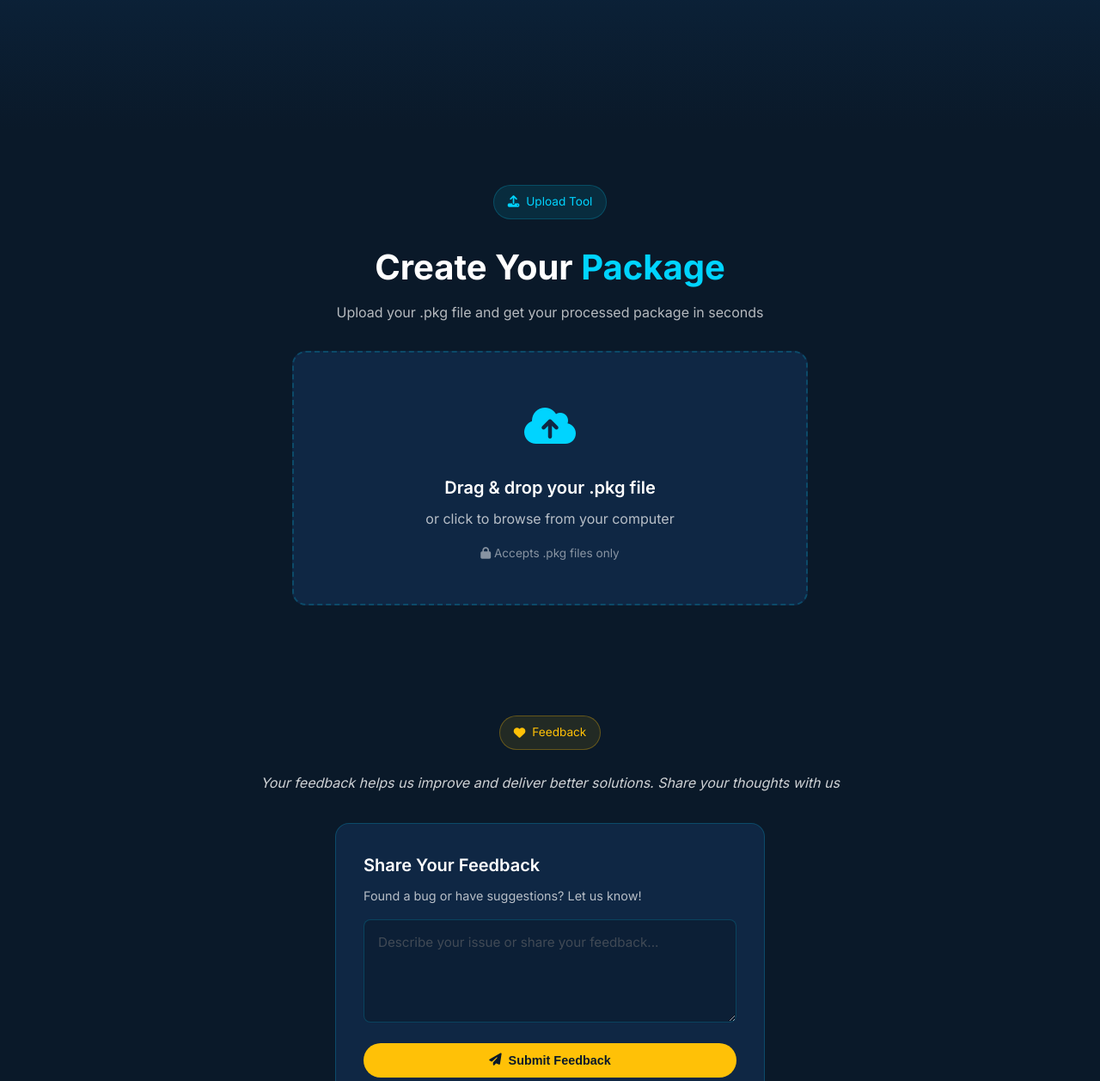
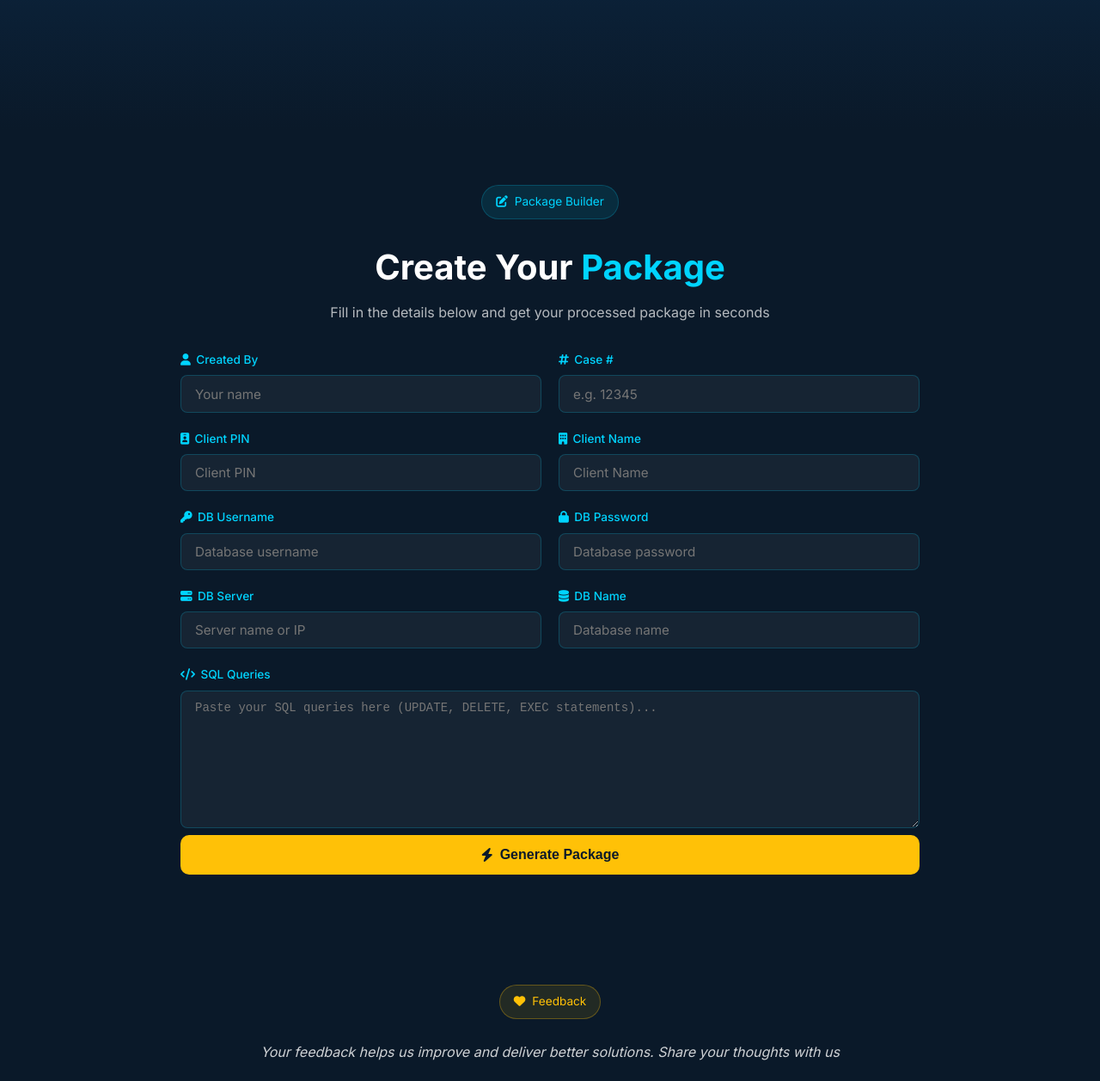
Before and after one commit to abhirs2183-sys/VercelAppPreTest10, a Flask app: page / in a window 1280 px wide. Shown: the part 649-1906 px from the top of the page at 86% size. Run offline with Flask 3, Linux system fonts and the light colour scheme.

Commit message:
Add a form to build packages directly from input fields
Replace the file upload functionality with a form that accepts direct input for package generation. This includes updating backend routes, SQL processing, frontend JavaScript, and CSS styles to handle the new input fields and submission process.

Replit-Commit-Author: Agent
Replit-Commit-Session-Id: 6f2393e9-d22b-47c7-870d-32ca7653e3f1
Replit-Commit-Checkpoint-Type: full_checkpoint
Replit-Commit-Event-Id: 410bd3f9-5bdf-4751-8bfe-d9b2818caeef
Replit-Commit-Screenshot-Url: https://storage.googleapis.com/screenshot-production-us-central1/3609cdba-fad6-4098-9915-40c1b5dedb33/6f2393e9-d22b-47c7-870d-32ca7653e3f1/IadqaTd
Replit-Helium-Checkpoint-Created: true

```diff
--- a/Datafix-Assembler/routes.py
+++ b/Datafix-Assembler/routes.py
@@ -32,31 +32,40 @@ def log_user_activity(created_by, case_id):
 def index():
     return render_template('index.html')
 
-@app.route('/upload', methods=['POST'])
-def upload_file():
-    if 'file' not in request.files:
-        return jsonify({'error': 'No file provided'}), 400
+@app.route('/generate', methods=['POST'])
+def generate_package():
+    from sql_processor import process_from_fields
+    data = request.get_json()
 
-    file = request.files['file']
-    if file.filename == '':
-        return jsonify({'error': 'No file selected'}), 400
+    metadata = {
+        'created_by': (data.get('created_by') or '').strip(),
+        'case_id': (data.get('case_id') or '').strip(),
+        'client_pin': (data.get('client_pin') or '').strip(),
+        'client_name': (data.get('client_name') or '').strip(),
+        'username': (data.get('db_username') or '').strip(),
+        'password': (data.get('db_password') or '').strip(),
+        'db_server': (data.get('db_server') or '').strip(),
+        'db_name': (data.get('db_name') or '').strip(),
+    }
+    sql_text = (data.get('sql_queries') or '').strip()
 
-    if not file.filename or not file.filename.endswith('.pkg'):
-        return jsonify({'error': 'Only .pkg files are accepted'}), 400
+    required = ['created_by', 'case_id', 'client_pin', 'client_name', 'username', 'password', 'db_server', 'db_name']
+    for field in required:
+        if not metadata[field]:
+            label = field.replace('_', ' ').title()
+            return jsonify({'error': f'{label} is required'}), 400
+
+    if not sql_text:
+        return jsonify({'error': 'SQL Queries cannot be empty'}), 400
 
     try:
-        content = file.read().decode('utf-8', errors='replace')
-        result = process_pkg_file(content)
+        result = process_from_fields(metadata, sql_text)
 
         if 'error' in result:
             return jsonify({'error': result['error']}), 400
 
-        # Log user activity
         try:
-            if result.get('created_by') and result.get('case_id'):
-                log_user_activity(result['created_by'], result['case_id'])
-            else:
-                logging.warning(f"Metadata missing for logging: created_by={result.get('created_by')}, case_id={result.get('case_id')}")
+            log_user_activity(result['created_by'], result['case_id'])
         except Exception as log_err:
             logging.error(f"Activity logging failed: {str(log_err)}")
 
@@ -67,8 +76,8 @@ def upload_file():
             'case_id': result['case_id']
         })
     except Exception as e:
-        logging.error(f"Error processing file: {str(e)}")
-        return jsonify({'error': f'Error processing file: {str(e)}'}), 500
+        logging.error(f"Error generating package: {str(e)}")
+        return jsonify({'error': f'Error generating package: {str(e)}'}), 500
 
 from app import app, db, Feedback
 
--- a/Datafix-Assembler/static/css/styles.css
+++ b/Datafix-Assembler/static/css/styles.css
@@ -771,6 +771,89 @@ body.light-mode {
 }
 
 
+.input-form {
+    width: 100%;
+    max-width: 860px;
+    margin: 0 auto;
+}
+
+.form-grid {
+    display: grid;
+    grid-template-columns: 1fr 1fr;
+    gap: 1.25rem;
+    margin-bottom: 1.25rem;
+}
+
+.form-group {
+    display: flex;
+    flex-direction: column;
+    gap: 0.4rem;
+}
+
+.form-group-full {
+    grid-column: 1 / -1;
+}
+
+.form-label {
+    font-size: 0.85rem;
+    font-weight: 500;
+    color: var(--primary-cyan);
+    display: flex;
+    align-items: center;
+    gap: 0.4rem;
+}
+
+.form-input,
+.form-textarea {
+    padding: 0.7rem 1rem;
+    border-radius: 8px;
+    border: 1px solid var(--border-dark);
+    font-family: inherit;
+    font-size: 0.95rem;
+    outline: none;
+    transition: border-color 0.2s, box-shadow 0.2s;
+    width: 100%;
+}
+
+.dark-mode .form-input,
+.dark-mode .form-textarea {
+    background: rgba(255, 255, 255, 0.05);
+    color: var(--text-white);
+    border-color: rgba(0, 212, 255, 0.2);
+}
+
+.light-mode .form-input,
+.light-mode .form-textarea {
+    background: #fff;
+    color: var(--primary-navy);
+    border-color: rgba(10, 25, 41, 0.15);
+}
+
+.form-input:focus,
+.form-textarea:focus {
+    border-color: var(--primary-cyan);
+    box-shadow: 0 0 0 3px rgba(0, 212, 255, 0.12);
+}
+
+.form-textarea {
+    min-height: 160px;
+    resize: vertical;
+    font-family: 'Courier New', monospace;
+    font-size: 0.875rem;
+}
+
+.btn-generate {
+    display: flex;
+    align-items: center;
+    justify-content: center;
+    gap: 0.5rem;
+    width: 100%;
+    padding: 0.9rem;
+    font-size: 1rem;
+    margin-top: 0.5rem;
+    border-radius: 10px;
+}
+
 @media (max-width: 768px) {
     .hero-title {
         font-size: 2.5rem;
@@ -788,6 +871,10 @@ body.light-mode {
     .footer-bottom {
         flex-direction: column;
         text-align: center;
+    }
+
+    .form-grid {
+        grid-template-columns: 1fr;
     }
 }
 
--- a/Datafix-Assembler/static/js/main.js
+++ b/Datafix-Assembler/static/js/main.js
@@ -127,12 +127,10 @@ function initTypingAnimation() {
 }
 
 document.addEventListener('DOMContentLoaded', function() {
-    // initTypingAnimation(); // Removed for static text
-    // createSnowflakes(); // Removed for new year
     const themeToggle = document.getElementById('themeToggle');
     const body = document.body;
-    const uploadArea = document.getElementById('uploadArea');
-    const fileInput = document.getElementById('fileInput');
+    const inputForm = document.getElementById('inputForm');
+    const generateBtn = document.getElementById('generateBtn');
     const processing = document.getElementById('processing');
     const result = document.getElementById('result');
     const error = document.getElementById('error');
@@ -172,65 +170,37 @@ document.addEventListener('DOMContentLoaded', function() {
         }
     }
 
-    uploadArea.addEventListener('click', function() {
-        fileInput.click();
-    });
+    generateBtn.addEventListener('click', function() {
+        const payload = {
+            created_by: document.getElementById('createdBy').value,
+            case_id: document.getElementById('caseId').value,
+            client_pin: document.getElementById('clientPin').value,
+            client_name: document.getElementById('clientName').value,
+            db_username: document.getElementById('dbUsername').value,
+            db_password: document.getElementById('dbPassword').value,
+            db_server: document.getElementById('dbServer').value,
+            db_name: document.getElementById('dbName').value,
+            sql_queries: document.getElementById('sqlQueries').value
+        };
 
-    uploadArea.addEventListener('dragover', function(e) {
-        e.preventDefault();
-        uploadArea.classList.add('dragover');
-    });
-
-    uploadArea.addEventListener('dragleave', function(e) {
-        e.preventDefault();
-        uploadArea.classList.remove('dragover');
-    });
-
-    uploadArea.addEventListener('drop', function(e) {
-        e.preventDefault();
-        uploadArea.classList.remove('dragover');
-
-        const files = e.dataTransfer.files;
-        if (files.length > 0) {
-            handleFile(files[0]);
-        }
-    });
-
-    fileInput.addEventListener('change', function() {
-        if (fileInput.files.length > 0) {
-            handleFile(fileInput.files[0]);
-        }
-    });
-
-    function handleFile(file) {
-        if (!file.name.endsWith('.pkg')) {
-            showError('Please upload a .pkg file');
-            return;
-        }
-
-        // Reset UI for new attempt
-        uploadArea.style.display = 'none';
+        inputForm.style.display = 'none';
         result.style.display = 'none';
         error.style.display = 'none';
         processing.style.display = 'block';
 
-        const formData = new FormData();
-        formData.append('file', file);
-
-        fetch('/upload', {
+        fetch('/generate', {
             method: 'POST',
-            body: formData
+            headers: { 'Content-Type': 'application/json' },
+            body: JSON.stringify(payload)
         })
         .then(response => response.json())
         .then(data => {
             processing.style.display = 'none';
-
             if (data.error) {
                 showError(data.error);
-                uploadArea.style.display = 'block';
+                inputForm.style.display = 'block';
                 return;
             }
-
             generatedContent = data.content;
             generatedFilename = data.filename;
             resultFilename.textContent = data.filename;
@@ -238,18 +208,16 @@ document.addEventListener('DOMContentLoaded', function() {
         })
         .catch(err => {
             processing.style.display = 'none';
-            showError('An error occurred while processing the file');
-            uploadArea.style.display = 'block';
+            showError('An error occurred while generating the package');
+            inputForm.style.display = 'block';
             console.error(err);
         });
-    }
+    });
 
     function showError(message) {
         const errorMessage = document.getElementById('errorMessage');
         errorMessage.textContent = message;
         error.style.display = 'flex';
-        // Allow re-uploading the same file after correcting it
-        fileInput.value = '';
     }
 
     downloadBtn.addEventListener('click', function() {
@@ -263,7 +231,6 @@ document.addEventListener('DOMContentLoaded', function() {
         document.body.removeChild(a);
         URL.revokeObjectURL(url);
 
-        // Show validation message for 5 seconds after download
         const validationMessage = document.getElementById('validationMessage');
         if (validationMessage) {
             validationMessage.style.display = 'flex';
@@ -275,8 +242,8 @@ document.addEventListener('DOMContentLoaded', function() {
 
     resetBtn.addEventListener('click', function() {
         result.style.display = 'none';
-        uploadArea.style.display = 'block';
-        fileInput.value = '';
+        error.style.display = 'none';
+        inputForm.style.display = 'block';
         generatedContent = '';
         generatedFilename = '';
         const validationMessage = document.getElementById('validationMessage');
--- a/Datafix-Assembler/templates/index.html
+++ b/Datafix-Assembler/templates/index.html
@@ -50,18 +50,52 @@
         </section>
 
         <section class="upload-section" id="upload-section">
-            <div class="section-badge"><i class="fas fa-upload"></i> Upload Tool</div>
+            <div class="section-badge"><i class="fas fa-edit"></i> Package Builder</div>
             <h2 class="section-title">Create Your <span class="cyan">Package</span></h2>
-            <p class="section-subtitle">Upload your .pkg file and get your processed package in seconds</p>
+            <p class="section-subtitle">Fill in the details below and get your processed package in seconds</p>
 
-            <div class="upload-area" id="uploadArea">
-                <div class="upload-icon">
-                    <i class="fas fa-cloud-upload-alt"></i>
+            <div class="input-form" id="inputForm">
+                <div class="form-grid">
+                    <div class="form-group">
+                        <label class="form-label"><i class="fas fa-user"></i> Created By</label>
+                        <input type="text" id="createdBy" class="form-input" placeholder="Your name">
+                    </div>
+                    <div class="form-group">
+                        <label class="form-label"><i class="fas fa-hashtag"></i> Case #</label>
+                        <input type="text" id="caseId" class="form-input" placeholder="e.g. 12345">
+                    </div>
+                    <div class="form-group">
+                        <label class="form-label"><i class="fas fa-id-badge"></i> Client PIN</label>
+                        <input type="text" id="clientPin" class="form-input" placeholder="Client PIN">
+                    </div>
+                    <div class="form-group">
+                        <label class="form-label"><i class="fas fa-building"></i> Client Name</label>
+                        <input type="text" id="clientName" class="form-input" placeholder="Client Name">
+                    </div>
+                    <div class="form-group">
+                        <label class="form-label"><i class="fas fa-key"></i> DB Username</label>
+                        <input type="text" id="dbUsername" class="form-input" placeholder="Database username">
+                    </div>
+                    <div class="form-group">
+                        <label class="form-label"><i class="fas fa-lock"></i> DB Password</label>
+                        <input type="password" id="dbPassword" class="form-input" placeholder="Database password">
+                    </div>
+                    <div class="form-group">
+                        <label class="form-label"><i class="fas fa-server"></i> DB Server</label>
+                        <input type="text" id="dbServer" class="form-input" placeholder="Server name or IP">
+                    </div>
+                    <div class="form-group">
+                        <label class="form-label"><i class="fas fa-database"></i> DB Name</label>
+                        <input type="text" id="dbName" class="form-input" placeholder="Database name">
+                    </div>
                 </div>
-                <h3 class="upload-title">Drag & drop your .pkg file</h3>
-                <p class="upload-text">or click to browse from your computer</p>
-                <p class="upload-note"><i class="fas fa-lock"></i> Accepts .pkg files only</p>
-                <input type="file" id="fileInput" accept=".pkg" hidden>
+                <div class="form-group form-group-full">
+                    <label class="form-label"><i class="fas fa-code"></i> SQL Queries</label>
+                    <textarea id="sqlQueries" class="form-textarea" placeholder="Paste your SQL queries here (UPDATE, DELETE, EXEC statements)..."></textarea>
+                </div>
+                <button class="btn btn-yellow btn-generate" id="generateBtn">
+                    <i class="fas fa-bolt"></i> Generate Package
+                </button>
             </div>
 
             <div class="processing" id="processing" style="display: none;">
@@ -77,7 +111,7 @@
                 <div class="result-filename" id="resultFilename"></div>
                 <div class="result-actions">
                     <button class="btn btn-yellow" id="downloadBtn"><i class="fas fa-download"></i> Download Package</button>
-                    <button class="btn btn-outline" id="resetBtn"><i class="fas fa-redo"></i> Process Another File</button>
+                    <button class="btn btn-outline" id="resetBtn"><i class="fas fa-redo"></i> Create Another Package</button>
                 </div>
                 <div class="validation-message" id="validationMessage" style="display: none;">
                     <i class="fas fa-info-circle"></i> Kindly validate the package at your end to ensure it is accurate.
```
Also changed, not shown: Datafix-Assembler/sql_processor.py (+15 -0 lines).
